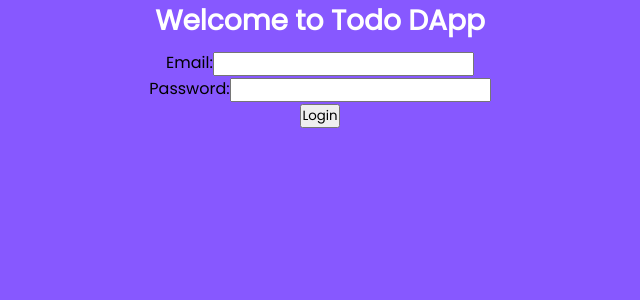
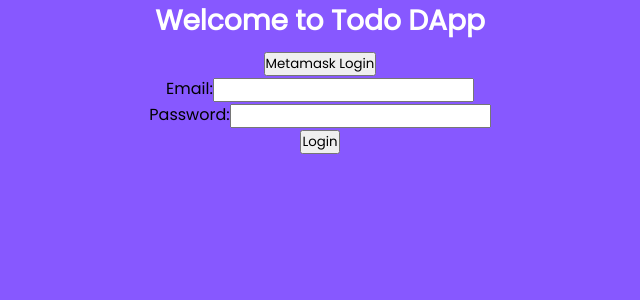
Before and after one commit to Rehaan1/LuganodesToDoApp, a React (Create React App) app in the folder frontend/: page / in a window 1280 px wide. Shown: the top 300 px of the page, without its empty margins (320-960 px from the left). Built offline with nearby package versions, Linux system fonts and the light colour scheme.

Commit message:
feat: metamask login frontend

```diff
--- a/frontend/package.json
+++ b/frontend/package.json
@@ -16,7 +16,8 @@
     "react-dom": "^18.2.0",
     "react-scripts": "5.0.1",
     "uuid": "^9.0.0",
-    "web-vitals": "^2.1.4"
+    "web-vitals": "^2.1.4",
+    "web3":"^1.6.1"
   },
   "scripts": {
     "start": "react-scripts start",
--- a/frontend/src/components/LoginForm.js
+++ b/frontend/src/components/LoginForm.js
@@ -1,9 +1,91 @@
 import React, { useState } from 'react';
 import Cookies from 'js-cookie';
+import Web3 from 'web3';
 
 const LoginForm = ({ onLoginSuccess, onLoginFailure }) => {
   const [email, setEmail] = useState('');
   const [password, setPassword] = useState('');
+  const [walletAddress, setWalletAddress] = useState("");
+  const [metaMaskBrowser, setMetaMaskBrowser] = useState(true)
+
+  // For MetaMask
+  const detectCurrentProvider = () =>{
+    let provider;
+    if(window.ethereum)
+    {
+      provider = window.ethereum;
+    }
+    else if(window.web3)
+    {
+      provider = window.web3.currentProvider;
+    }
+    else
+    {
+      console.log("Non-ethereum browser detected. Install MetaMask")
+    }
+
+    return provider;
+  };
+
+
+  const onConnect = async() =>{
+    try{
+      const currentProvider = detectCurrentProvider();
+
+      if(currentProvider)
+      {
+        await currentProvider.request({method: 'eth_requestAccounts'});
+        const web3 = new Web3(currentProvider);
+        const userAccount = await web3.eth.requestAccounts();
+        const walletAddress = userAccount[0];
+        setWalletAddress(walletAddress);
+        handleMetaMaskLogin();
+      }
+      else
+      {
+        setMetaMaskBrowser(false)
+      }
+    }
+    catch(err)
+    {
+      console.log(err);
+    }
+  }
+
+  const handleMetaMaskLogin = async ()=>{
+
+    const endpoint = "/api/auth/auth/metaMask/login";
+    const baseUrl = window.location.protocol + "//" + window.location.hostname;
+
+
+    try {
+      const response = await fetch(baseUrl+endpoint, {
+        method: 'POST',
+        headers: {
+          'Content-Type': 'application/json',
+        },
+        body: JSON.stringify({ wallet_address: walletAddress }),
+      });
+
+      const data = await response.json();
+
+      if (data && data.token)
+      {
+        Cookies.set('jwtToken', data.token);
+        onLoginSuccess();
+        console.log('Login Successful');
+      }
+      else
+      {
+        onLoginFailure();
+        console.log('Login failed. Check your credentials.');
+      }
+    } catch (error) {
+      console.error('Error occurred during login:', error);
+    }
+  }
+
+
 
   const handleFormSubmit = async (e) => {
     e.preventDefault();
@@ -40,6 +122,20 @@
   };
 
   return (
+
+    <div>
+        {
+            metaMaskBrowser ? (
+            <div>
+                <button className="metaMaskLogin" onClick={onConnect}>
+                    Metamask Login
+                </button>
+            </div>
+            ):(<h1>Install MetaMask</h1>)
+        }
+
+        <div>
+
         <form onSubmit={handleFormSubmit}>
         <div>
             <label>Email:</label>
@@ -59,6 +155,8 @@
         </div>
         <button type="submit">Login</button>
         </form>
+        </div>
+    </div>
   );
 };
 
```
Lines whose indentation alone changed are shown as unchanged.
